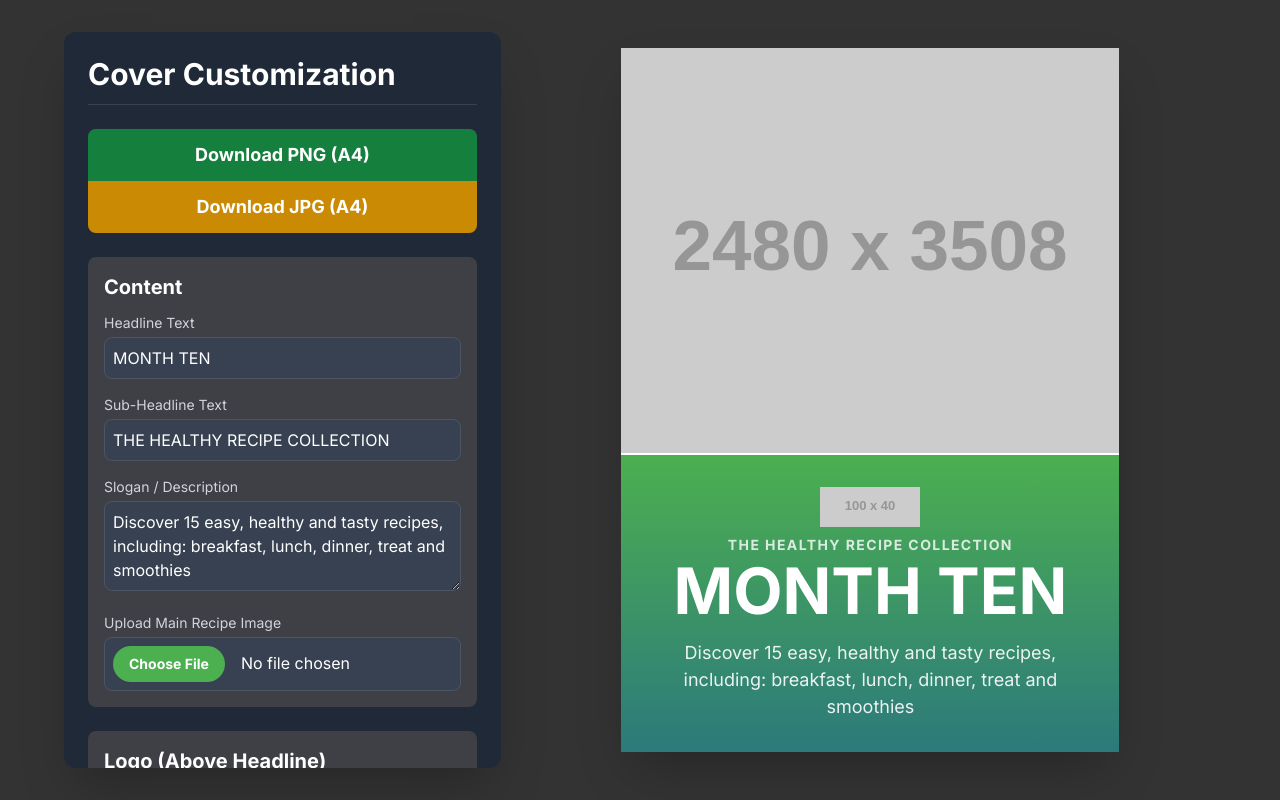
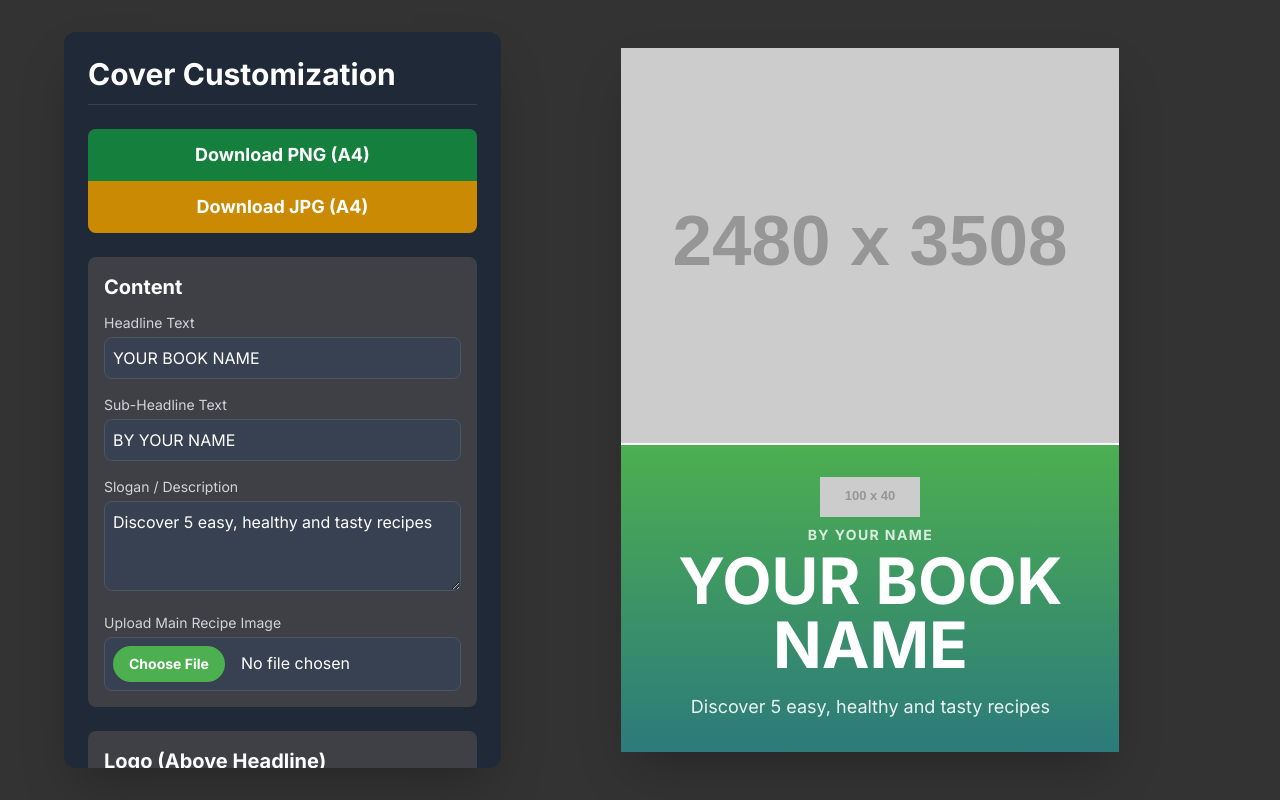
Before and after one commit to pet6988888888/cover, a plain HTML site: page index.html in a window 1280 px wide. Drawn offline with nearby package versions, Linux system fonts and the light colour scheme; placeholder pictures from the web are drawn by us.

Commit message:
Add files via upload

```diff
--- a/index.html
+++ b/index.html
@@ -538,15 +538,15 @@
 
                 <!-- MOVED TO TOP: Headline Text -->
                 <label for="headline-input" class="block text-sm font-medium text-gray-300 mb-1">Headline Text</label>
-                <input type="text" id="headline-input" value="MONTH TEN" class="w-full p-2 mb-4 rounded-lg bg-gray-700 text-white border border-gray-600 focus:ring-secondary-bg focus:border-secondary-bg">
+                <input type="text" id="headline-input" value="YOUR BOOK NAME" class="w-full p-2 mb-4 rounded-lg bg-gray-700 text-white border border-gray-600 focus:ring-secondary-bg focus:border-secondary-bg">
 
-                <!-- MOVED TO SECOND: Sub-Headline Text -->
+                <!-- MOVED TO SECOND: Author -->
                 <label for="sub-headline-input" class="block text-sm font-medium text-gray-300 mb-1">Sub-Headline Text</label>
-                <input type="text" id="sub-headline-input" value="THE HEALTHY RECIPE COLLECTION" class="w-full p-2 mb-4 rounded-lg bg-gray-700 text-white border border-gray-600 focus:ring-secondary-bg focus:border-secondary-bg">
+                <input type="text" id="sub-headline-input" value="BY YOUR NAME" class="w-full p-2 mb-4 rounded-lg bg-gray-700 text-white border border-gray-600 focus:ring-secondary-bg focus:border-secondary-bg">
 
                 <!-- REMAINS AT BOTTOM: Slogan / Description -->
                 <label for="slogan-input" class="block text-sm font-medium text-gray-300 mb-1">Slogan / Description</label>
-                <textarea id="slogan-input" rows="3" class="w-full p-2 rounded-lg bg-gray-700 text-white border border-gray-600 focus:ring-secondary-bg focus:border-secondary-bg">Discover 15 easy, healthy and tasty recipes, including: breakfast, lunch, dinner, treat and smoothies</textarea>
+                <textarea id="slogan-input" rows="3" class="w-full p-2 rounded-lg bg-gray-700 text-white border border-gray-600 focus:ring-secondary-bg focus:border-secondary-bg">Discover 5 easy, healthy and tasty recipes</textarea>
 
                 <!-- Image File Input -->
                 <label for="image-file-input" class="block text-sm font-medium text-gray-300 mb-1 mt-4">Upload Main Recipe Image</label>
```
